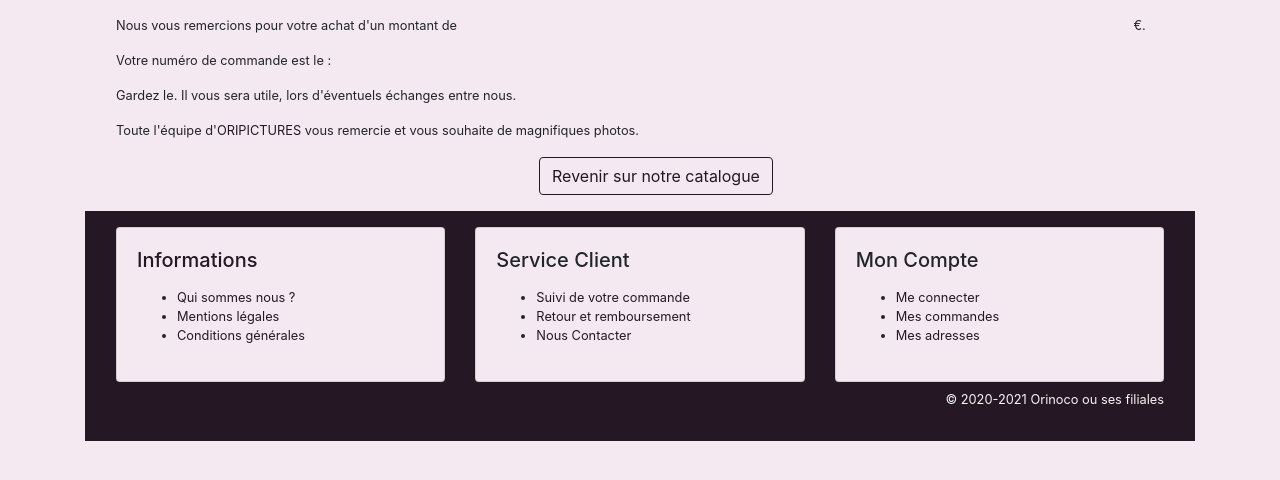
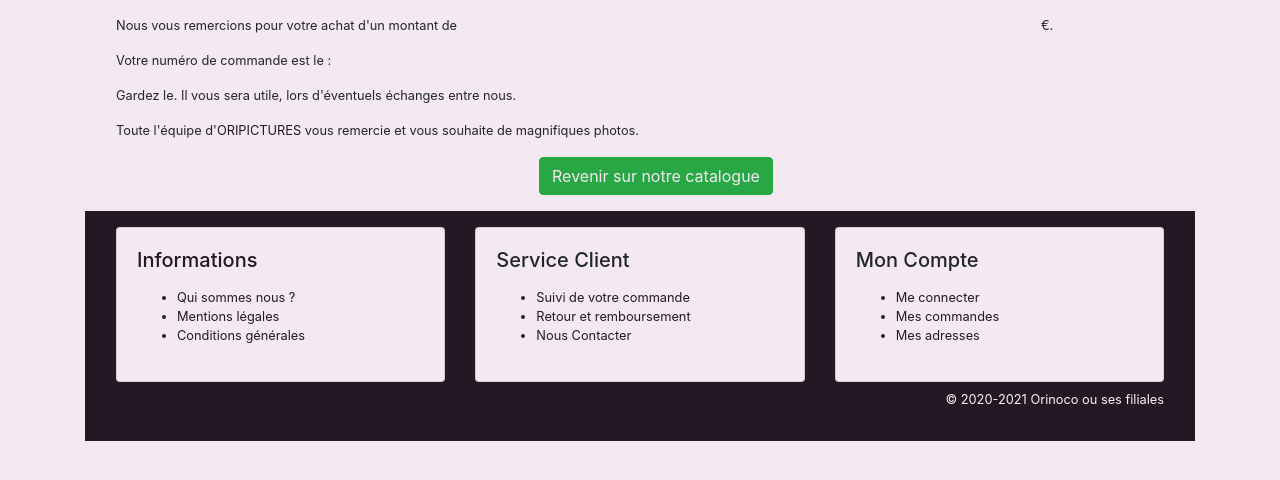
Before and after one commit to andygarcia06/Oripictures-By-Orinoco, a plain HTML site: page thanks.html in a window 1280 px wide. Shown: the part 188-668 px from the top of the page. Drawn offline with nearby package versions, Linux system fonts and the light colour scheme; files whose address does not match are found by name; a web font is replaced by a local one.

```diff
--- a/default.scss
+++ b/default.scss
@@ -2,6 +2,7 @@
     "primary":#f4e9f1,
     "secondary":#261725,
     "couleur-perso":#f5f5f5,
+    "btn-color":#a466c3
 
 
 );
--- a/thanks.html
+++ b/thanks.html
@@ -52,9 +52,10 @@
       <!--Section vente des articles-->
         <section class="container  m-3 w-100" id="page_remerciements">
           <div class="row" id="thanks">
-            <p class="col-sm-10"id="premiere_partie">Nous vous remercions pour votre achat d'un montant de &nbsp;</p>
-            <p class="col-sm-1" id="prix_achat"></p>
+            <p class="col-sm-8"id="premiere_partie">Nous vous remercions pour votre achat d'un montant de &nbsp;</p>
+            <p class="col-sm-2" id="prix_achat"></p>
             <p class="col-sm-1"id="euro"> €.</p>
+            <div class="col-sm-1"></div>
          </div>
          <div class="row" id="thanks2">
             <p class="col-sm-9" id="deuxieme_partie">Votre numéro de commande est le :</p>
@@ -64,8 +65,8 @@
             <p class="text-left" id="troisieme_partie"> Gardez le. Il vous sera utile, lors d'éventuels échanges entre nous.</p>
             <p class="text-left">Toute l'équipe d'<span class="text-secondary text-uppercase text-weight-bold">Oripictures</span> vous remercie et vous souhaite de magnifiques photos.</p>
          </div>
-         <button class="btn btn-outline-secondary d-block m-auto  ">
-            <a class="text-secondary" href="index.html"> Revenir sur notre catalogue </a>
+         <button class="btn btn-success d-block m-auto  ">
+            <a href="index.html"> Revenir sur notre catalogue </a>
          </button>
        </section>
 
```
Also changed, not shown: index.html (+6 -5 lines), default.css, img/image-slider-3.jpg.
